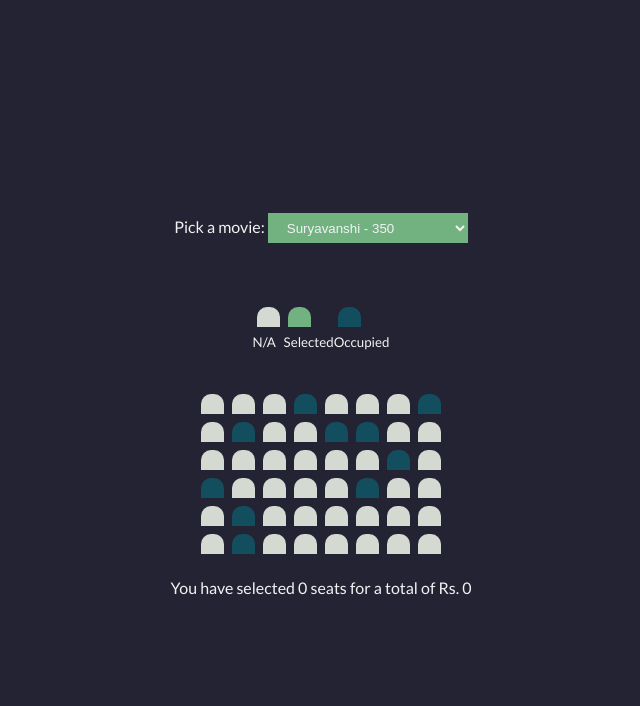
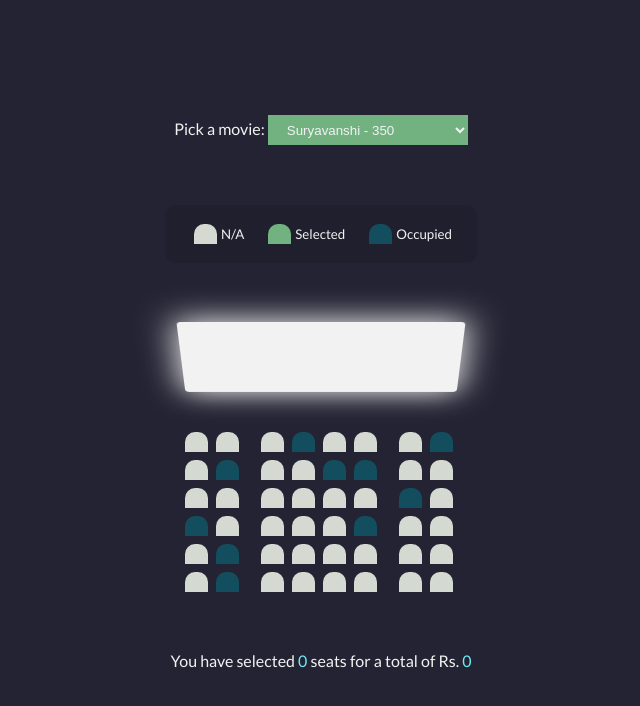
Before and after one commit to thewolfcommander/movie-seat-booking-project-js, a plain HTML site: page index.html in a window 1280 px wide. Shown: the whole page, without its empty margins (319-959 px from the left). Drawn offline with Linux system fonts and the light colour scheme.

Commit message:
Initial Commit

```diff
--- a/index.html
+++ b/index.html
@@ -37,6 +37,9 @@
 
 
     <div class="container">
+
+        <div class="screen"></div>
+
         <div class="row">
             <div class="seat"></div>
             <div class="seat"></div>
--- a/main.css
+++ b/main.css
@@ -53,11 +53,21 @@ select option {
 }
 
 
-ul {
+.showcase {
     list-style: none;
     margin: 20px 0;
     display: flex;
+    background-color: rgba(0,0,0,0.1);
+    padding: 15px;
+    border-radius: 10px;
     justify-content: space-between;
+}
+
+.showcase li {
+    display: flex;
+    justify-content: space-between;
+    align-items: center;
+    margin: 0 10px;
 }
 
 .seat {
@@ -76,10 +86,48 @@ ul {
     background-color: var(--alpha);
 }
 
+.seat:nth-of-type(2) {
+    margin-right: 18px;
+}
+
+.seat:nth-last-of-type(2) {
+    margin-left: 18px;
+}
+
+.seat:not(.occupied):hover {
+    cursor: pointer;
+    transform: scale(1.2);
+}
+
+.showcase .seat:not(.occupied):hover {
+    cursor: default;
+    transform: scale(1);
+}
+
 .container {
-    margin: 20px 0;
+    margin: 30px 0;
+    perspective: 1000px;
+}
+
+.screen {
+    width: 280px;
+    height: 90px;
+    background-color: var(--white);
+    margin-bottom: 25px;
+    border-radius: 4px;
+    transform: rotateX(-45deg);
+    box-shadow: 0px 0px 35px 2px var(--white);
 }
 
 .row {
     display: flex;
 }
+
+
+.text {
+    margin: 25px 0;
+}
+
+p.text span {
+    color: #6feaf6
+}
```
